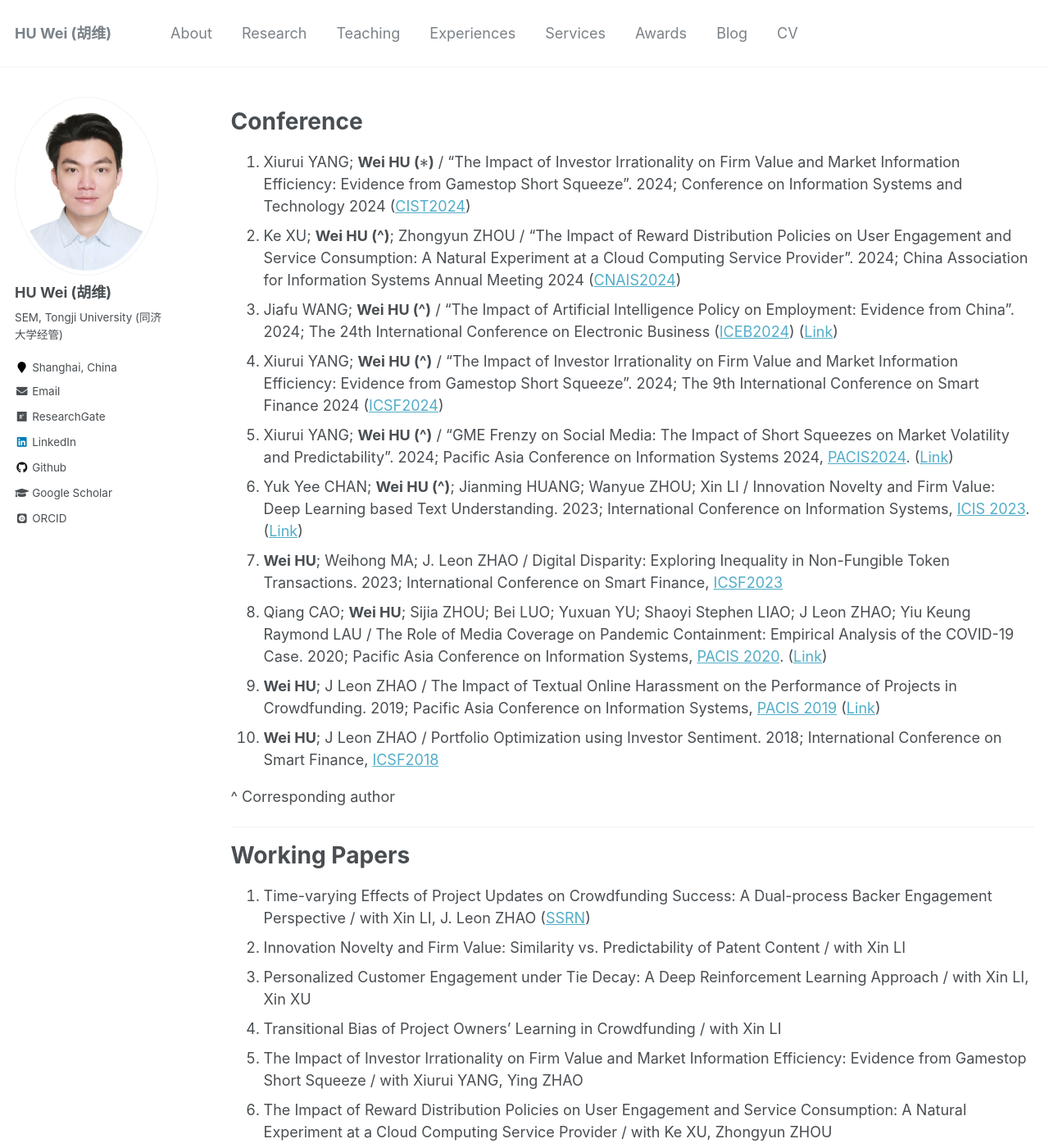
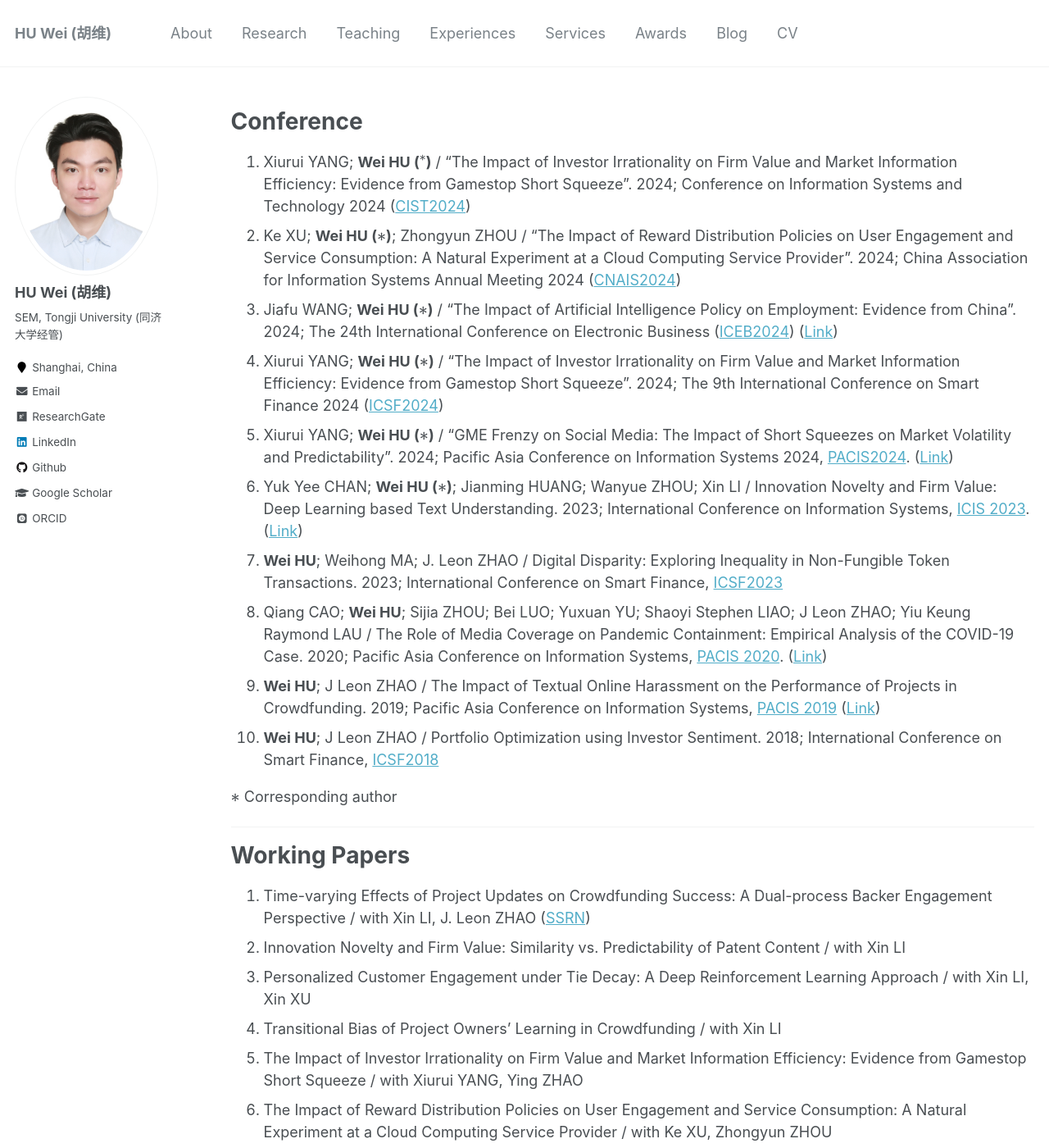
Before and after one commit to huwei-vincent/huwei-vincent.github.io, a Jekyll site: the page built from _pages/my-publication.md, in a window 1280 px wide and 1400 px high. Shown: the whole window at 82% size. Built offline with Jekyll 4.4.1, drawn with Linux system fonts in a browser that asks for light colours; some web fonts are replaced; formulas are drawn with MathJax 3.

Commit message:
update my-publication astrick

```diff
--- a/_pages/my-publication.md
+++ b/_pages/my-publication.md
@@ -9,25 +9,25 @@ author_profile: true
 
 # Conference
 
-1. Xiurui YANG; **Wei HU ($\ast$)** / “The Impact of Investor Irrationality on Firm Value and Market Information
+1. Xiurui YANG; **Wei HU ($^{\ast}$)** / “The Impact of Investor Irrationality on Firm Value and Market Information
 Efficiency: Evidence from Gamestop Short Squeeze”. 2024; Conference on Information Systems and
 Technology 2024 ([CIST2024](https://sites.google.com/view/cist2024/home?authuser=0))
-1. Ke XU; **Wei HU (^)**; Zhongyun ZHOU / “The Impact of Reward Distribution Policies on User Engagement
+1. Ke XU; **Wei HU ($\ast$)**; Zhongyun ZHOU / “The Impact of Reward Distribution Policies on User Engagement
 and Service Consumption: A Natural Experiment at a Cloud Computing Service Provider”. 2024; China
 Association for Information Systems Annual Meeting 2024 ([CNAIS2024](https://tjhongcheng.com/cnais2024/113.html#link1))
-1. Jiafu WANG; **Wei HU (^)** / “The Impact of Artificial Intelligence Policy on Employment: Evidence from
+1. Jiafu WANG; **Wei HU ($\ast$)** / “The Impact of Artificial Intelligence Policy on Employment: Evidence from
 China”. 2024; The 24th International Conference on Electronic Business ([ICEB2024](https://fbm.uic.edu.cn/iceb/)) ([Link](https://aisel.aisnet.org/iceb2024/31/))
-1. Xiurui YANG; **Wei HU (^)** / “The Impact of Investor Irrationality on Firm Value and Market Information
+1. Xiurui YANG; **Wei HU ($\ast$)** / “The Impact of Investor Irrationality on Firm Value and Market Information
 Efficiency: Evidence from Gamestop Short Squeeze”. 2024; The 9th International Conference on Smart
 Finance 2024 ([ICSF2024](https://www.icsf2024.com/index.html))
-1. Xiurui YANG; **Wei HU (^)** / “GME Frenzy on Social Media: The Impact of Short Squeezes on Market Volatility and Predictability”. 2024; Pacific Asia Conference on Information Systems 2024, [PACIS2024](https://pacis2024.aisconferences.org/). ([Link](https://aisel.aisnet.org/pacis2024/track17_socmedia/track17_socmedia/18/))
-2. Yuk Yee CHAN; **Wei HU (^)**; Jianming HUANG; Wanyue ZHOU; Xin LI / Innovation Novelty and Firm Value: Deep Learning based Text Understanding. 2023; International Conference on Information Systems, [ICIS 2023](https://icis2023.aisconferences.org/). ([Link](https://aisel.aisnet.org/icis2023/dab_sc/dab_sc/8/))
+1. Xiurui YANG; **Wei HU ($\ast$)** / “GME Frenzy on Social Media: The Impact of Short Squeezes on Market Volatility and Predictability”. 2024; Pacific Asia Conference on Information Systems 2024, [PACIS2024](https://pacis2024.aisconferences.org/). ([Link](https://aisel.aisnet.org/pacis2024/track17_socmedia/track17_socmedia/18/))
+2. Yuk Yee CHAN; **Wei HU ($\ast$)**; Jianming HUANG; Wanyue ZHOU; Xin LI / Innovation Novelty and Firm Value: Deep Learning based Text Understanding. 2023; International Conference on Information Systems, [ICIS 2023](https://icis2023.aisconferences.org/). ([Link](https://aisel.aisnet.org/icis2023/dab_sc/dab_sc/8/))
 3. **Wei HU**; Weihong MA; J. Leon ZHAO / Digital Disparity: Exploring Inequality in Non-Fungible Token Transactions. 2023; International Conference on Smart Finance, [ICSF2023](https://cbit.cuhk.edu.cn/ICSF/ICSF23/index.html)
 4. Qiang CAO; **Wei HU**; Sijia ZHOU; Bei LUO; Yuxuan YU; Shaoyi Stephen LIAO; J Leon ZHAO; Yiu Keung Raymond LAU / The Role of Media Coverage on Pandemic Containment: Empirical Analysis of the COVID-19 Case. 2020; Pacific Asia Conference on Information Systems, [PACIS 2020](https://aisel.aisnet.org/pacis2020/). ([Link](https://aisel.aisnet.org/pacis2020/162/))
 5. **Wei HU**; J Leon ZHAO / The Impact of Textual Online Harassment on the Performance of Projects in Crowdfunding. 2019; Pacific Asia Conference on Information Systems, [PACIS 2019](https://aisel.aisnet.org/pacis2019/) ([Link](https://aisel.aisnet.org/pacis2019/156/))
 6. **Wei HU**; J Leon ZHAO / Portfolio Optimization using Investor Sentiment. 2018; International Conference on Smart Finance, [ICSF2018](http://epic.is.cityu.edu.hk/ICSF18/)
 
-^ Corresponding author
+$\ast$ Corresponding author
 
 ---
 
```
